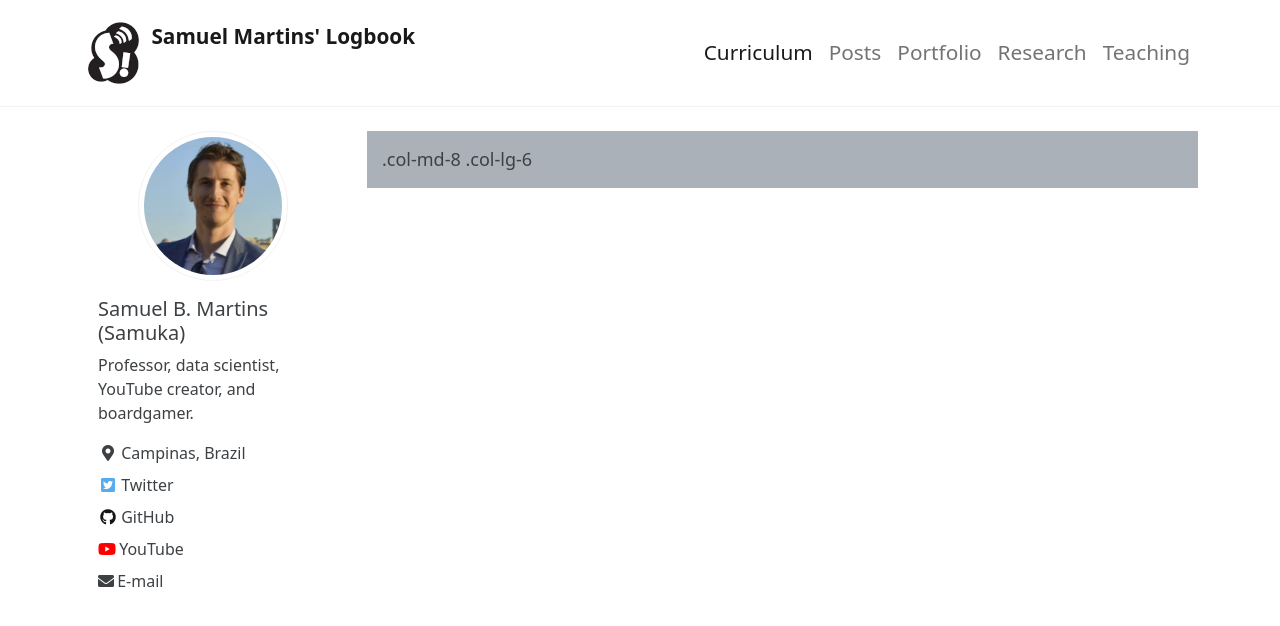
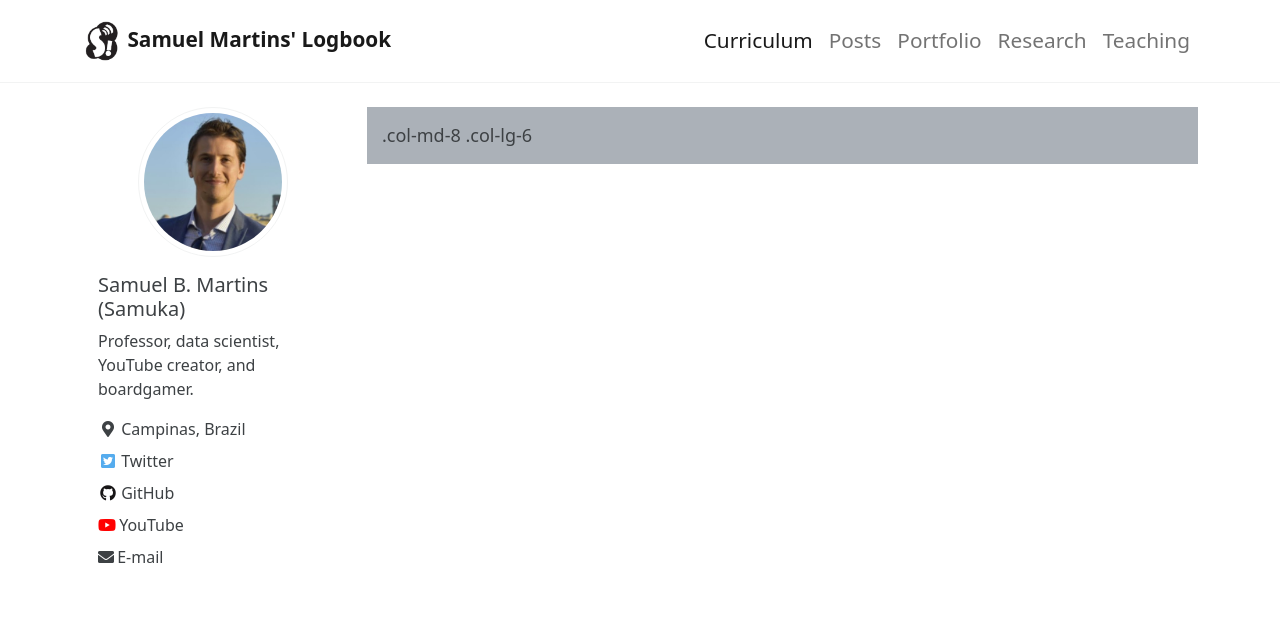
Before and after one commit to iamsamucoding/iamsamucoding.github.io, a Jekyll site: the page built from index.html, in a window 1280 px wide. Shown: the top 626 px of the page. Built offline with Jekyll 4.4.1, drawn with Linux system fonts in a browser that asks for light colours.

Commit message:
fixing alignment of logo in navbar

```diff
--- a/_includes/navigation.html
+++ b/_includes/navigation.html
@@ -1,7 +1,7 @@
 <nav class="navbar navbar-expand-lg navbar-light">
     <div class="container">
-        <a class="navbar-brand site-title" href="#">
-            <img src="/assets/images/samuka-logo.png" class="d-inline-block align-top" alt="website logo">
+        <a class="navbar-brand site-title" href="/">
+            <img src="/assets/images/samuka-logo.png" class="d-inline-block align-center logo" alt="website logo">
             Samuel Martins' Logbook
         </a>
         <button type="button" class="navbar-toggler" data-bs-toggle="collapse" data-bs-target="#navbarCollapse">
```
